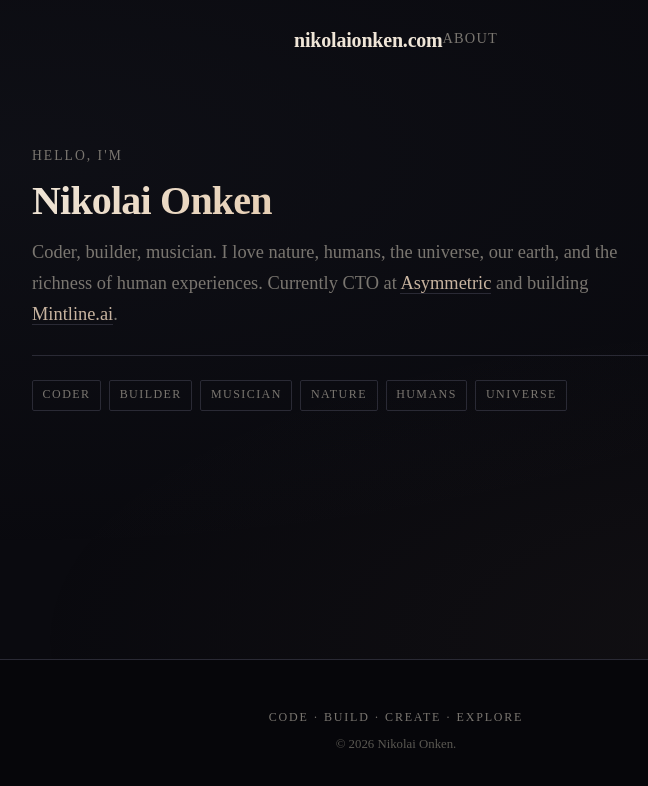
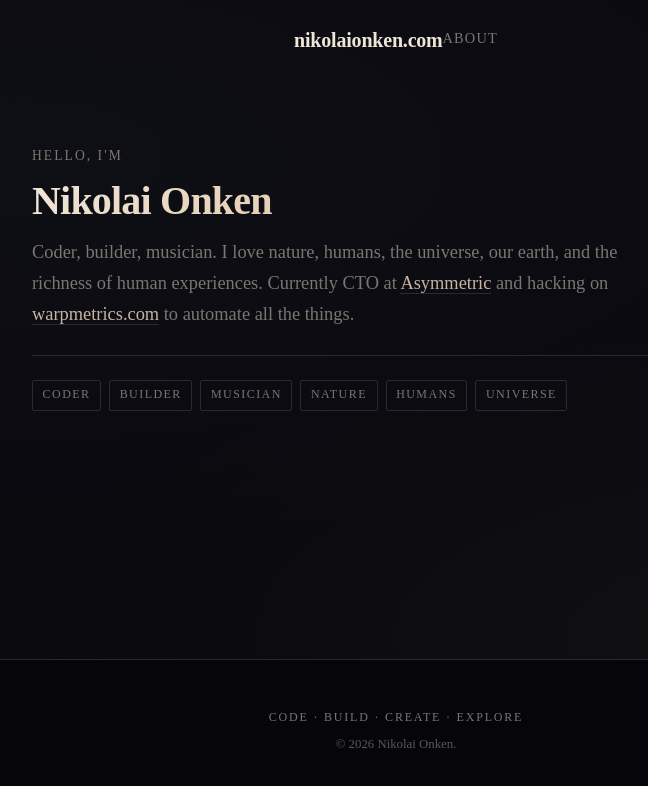
Before and after one commit to nonken/nikolaionken.com, a Next.js app: page / in a window 1280 px wide. Shown: the top 786 px of the page, without its empty margins (244-892 px from the left). Built offline with nearby package versions, Linux system fonts and the light colour scheme.

Commit message:
Update homepage hero to reference warpmetrics.com instead of Mintline.ai (#24)

```diff
--- a/src/app/page.tsx
+++ b/src/app/page.tsx
@@ -7,8 +7,8 @@ export default function Home() {
         <p className="hero-description">
           Coder, builder, musician. I love nature, humans, the universe, our
           earth, and the richness of human experiences. Currently CTO at{" "}
-          <a href="https://asymmetric.financial/" target="_blank" rel="noopener noreferrer">Asymmetric</a> and building{" "}
-          <a href="https://mintline.ai/" target="_blank" rel="noopener noreferrer">Mintline.ai</a>.
+          <a href="https://asymmetric.financial/" target="_blank" rel="noopener noreferrer">Asymmetric</a> and hacking on{" "}
+          <a href="https://warpmetrics.com/" target="_blank" rel="noopener noreferrer">warpmetrics.com</a> to automate all the things.
         </p>
         <div className="identity-pillars">
           <span className="pillar">Coder</span>
```
